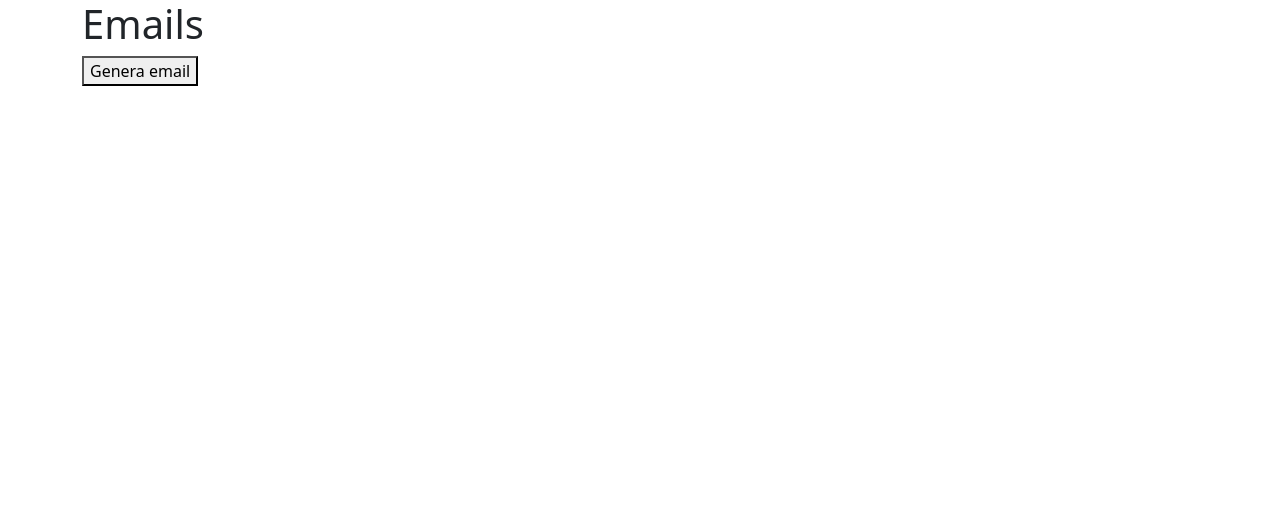
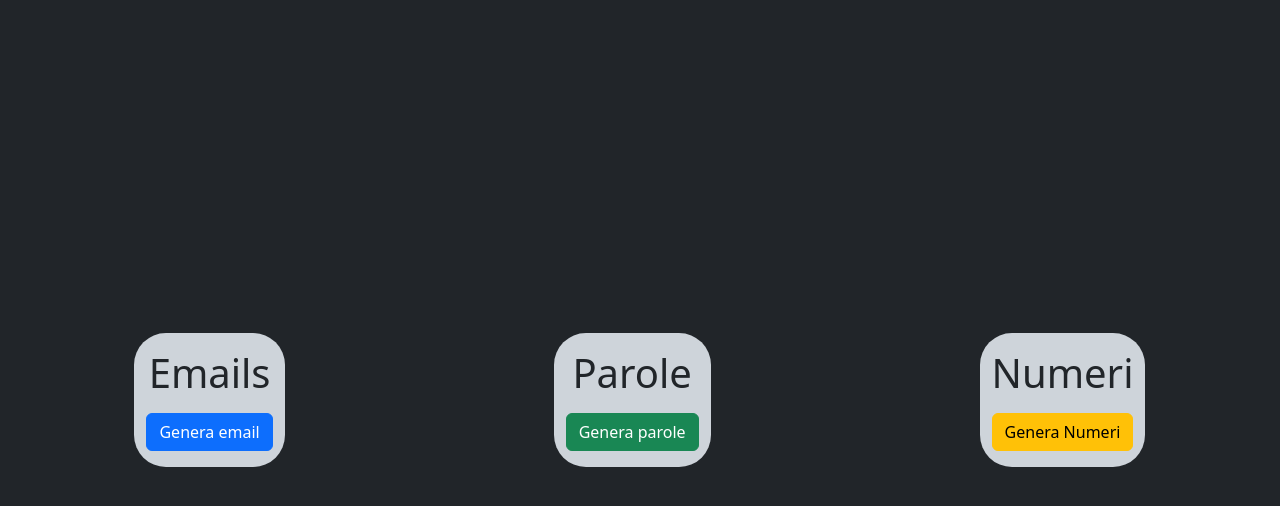
Before and after one commit to NelloRossi97/vue-email-list, a plain HTML site: page index.html in a window 1280 px wide. Drawn offline with nearby package versions, Linux system fonts and the light colour scheme.

Commit message:
added style and word/number generator

```diff
--- a/index.html
+++ b/index.html
@@ -11,15 +11,28 @@
         <title>Vue Email List</title>
     </head>
     <body>
-        <div id="app">
-            <div class="container">
-                <h1>Emails</h1>
-                <button @click="getEmails">Genera email</button>
-                <ul v-if="emails.length === 10">
+        <div id="app" class="d-flex justify-content-center align-items-center bg-dark vh-100">
+            <div class="container bg-dark-subtle rounded-5 text-center w-auto">
+                <h1 class="text-center my-3">Emails</h1>
+                <button @click="getEmails" class="btn btn-primary mb-3">Genera email</button>
+                <ul v-if="emails.length === 10" class="list-unstyled mb-3">
                     <li v-for="email in emails">{{email}}</li>
                 </ul>
-                </div>
-
+            </div>
+            <div class="container bg-dark-subtle rounded-5 text-center w-auto">
+                <h1 class="text-center my-3">Parole</h1>
+                <button @click="getWords" class="btn btn-success mb-3">Genera parole</button>
+                <ul v-if="words.length === 10" class="list-unstyled mb-3">
+                    <li v-for="word in words">{{word}}</li>
+                </ul>
+            </div>
+            <div class="container bg-dark-subtle rounded-5 text-center w-auto">
+                <h1 class="text-center my-3">Numeri</h1>
+                <button @click="getNumbers" class="btn btn-warning mb-3">Genera Numeri</button>
+                <ul v-if="numbers.length === 10" class="list-unstyled mb-3">
+                    <li v-for="number in numbers">{{number}}</li>
+                </ul>
+            </div>
         </div>
 
         <script src="./js/script.js"></script>
--- a/js/script.js
+++ b/js/script.js
@@ -4,7 +4,9 @@ createApp({
     data(){
         return {
             basePath: 'https://flynn.boolean.careers/exercises/api/',
-            emails: []
+            emails: [],
+            words: [],
+            numbers: []
         }
     },
     methods: {
@@ -16,6 +18,24 @@ createApp({
                     this.emails.push(result.data.response);
                 })
             }
+        },
+        getWords(){
+            this.words = [];
+            for (let i = 0; i < 10; i++){
+                axios.get(`${this.basePath}random/word`).then((result) => {
+                    console.log(result.data.response);
+                    this.words.push(result.data.response);
+                })
+            }
+        },
+        getNumbers(){
+            this.numbers = [];
+            for (let i = 0; i < 10; i++){
+                axios.get(`${this.basePath}random/int`).then((result) => {
+                    console.log(result.data.response);
+                    this.numbers.push(result.data.response);
+                })
+            }
         }
 
     },
```
